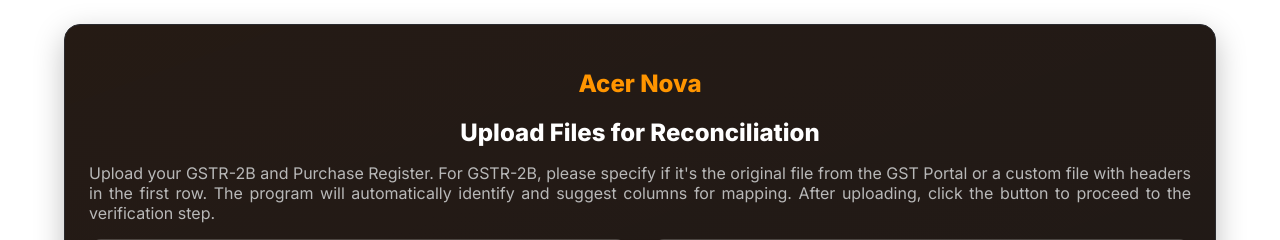
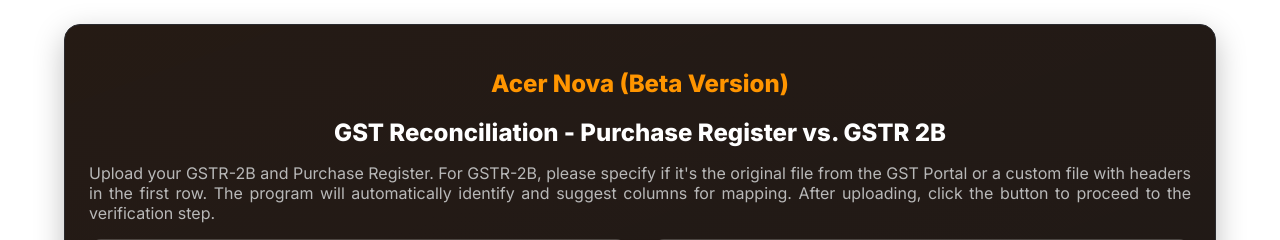
Before and after one commit to deerao75/gst-reconcile, a Flask app: page / in a window 1280 px wide. Shown: the part 63-303 px from the top of the page. Run offline with Flask 3, Linux system fonts and the light colour scheme.

Commit message:
Heading changes

```diff
--- a/templates/index.html
+++ b/templates/index.html
@@ -1,8 +1,8 @@
 {% extends "base.html" %}
 {% block content %}
 <section class="panel">
-  <h1 style="text-align: center; color: #ff9500;">Acer Nova</h1>
-  <h2 style="text-align: center;">Upload Files for Reconciliation</h2>
+  <h1 style="text-align: center; color: #ff9500;">Acer Nova (Beta Version)</h1>
+  <h2 style="text-align: center;">GST Reconciliation - Purchase Register vs. GSTR 2B</h2>
   <p class="muted" style="text-align: justify;">
   Upload your GSTR-2B and Purchase Register. For GSTR-2B, please specify if it's the original file from the GST Portal or a custom file with headers in the first row. The program will automatically identify and suggest columns for mapping. After uploading, click the button to proceed to the verification step.
   </p>
--- a/templates/subscribe.html
+++ b/templates/subscribe.html
@@ -84,7 +84,7 @@
         <h3>Free Trial</h3>
         <div class="price">FREE</div>
         <div class="billing">30 days of full access</div>
-        <p>Explore all features for 30 days. No credit card required. Limit one per user.</p>
+        <p>Explore all features. No credit card required. Limit one per user.</p>
 
         <form method="POST" action="{{ url_for('start_trial') }}">
           <button type="submit">Start Free Trial</button>
```
